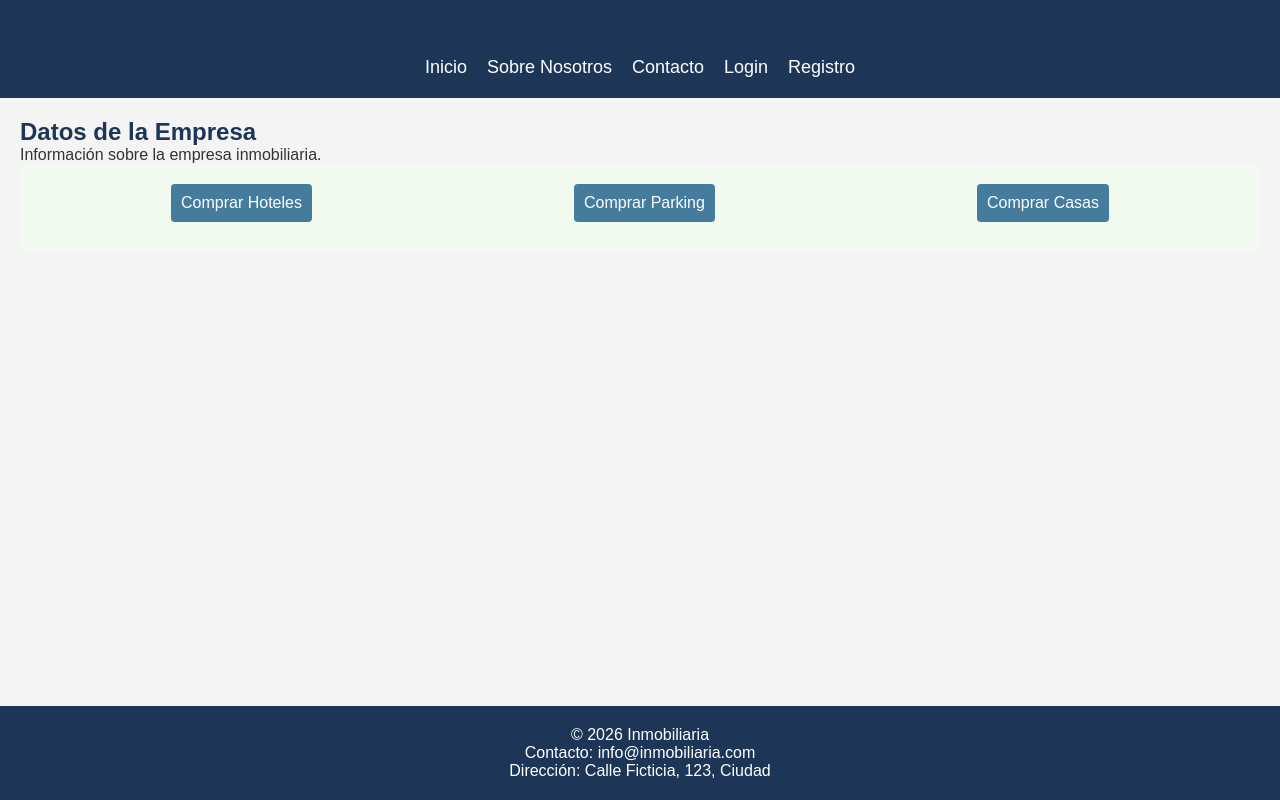
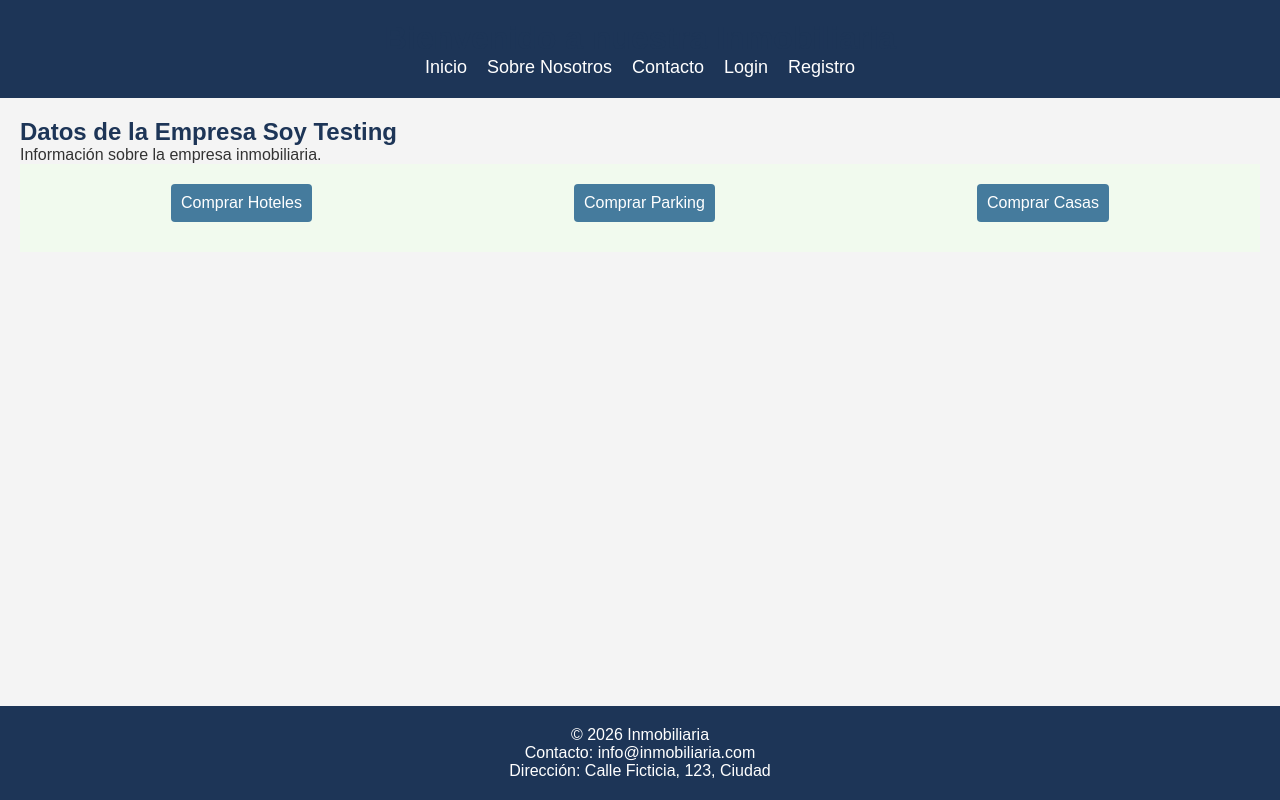
Before and after one commit to practicasreglado-wq/Inmobiliaria_Reglados, a Vue app: page / in a window 1280 px wide. Built offline with nearby package versions, Linux system fonts and the light colour scheme.

Commit message:
prueba testing

```diff
--- a/src/views/Home.vue
+++ b/src/views/Home.vue
@@ -1,6 +1,6 @@
 <template>
   <div>
-    <h2>Datos de la Empresa</h2>
+    <h2>Datos de la Empresa Soy Testing</h2>
     <p>Información sobre la empresa inmobiliaria.</p>
     <Carousel />
   </div>
```
